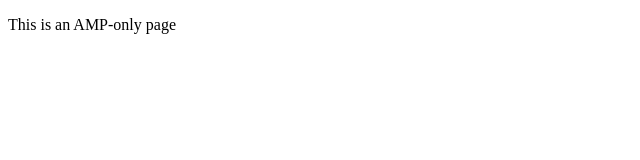
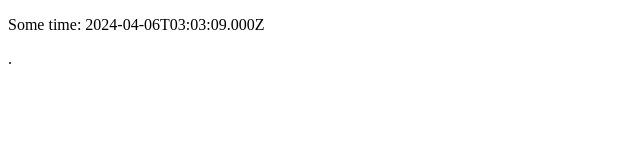
Before and after one commit to webangon/next-route, a Next.js app: page /about in a window 1280 px wide. Shown: the top 160 px of the page, without its empty margins (0-640 px from the left). Built offline with nearby package versions, Linux system fonts and the light colour scheme.

Commit message:
time amp

```diff
--- a/src/app/about/page.tsx
+++ b/src/app/about/page.tsx
@@ -1,6 +1,21 @@
-import React from 'react'
 export const config = { amp: true }
-const Home = () => (
-  <p>This is an AMP-only page</p>
-);
-export default Home
+
+function MyAmpPage() {
+  const date = new Date()
+
+  return (
+    <div>
+      <p>Some time: {date.toJSON()}</p>
+      <amp-timeago
+        width="0"
+        height="15"
+        datetime={date.toJSON()}
+        layout="responsive"
+      >
+        .
+      </amp-timeago>
+    </div>
+  )
+}
+
+export default MyAmpPage
```
